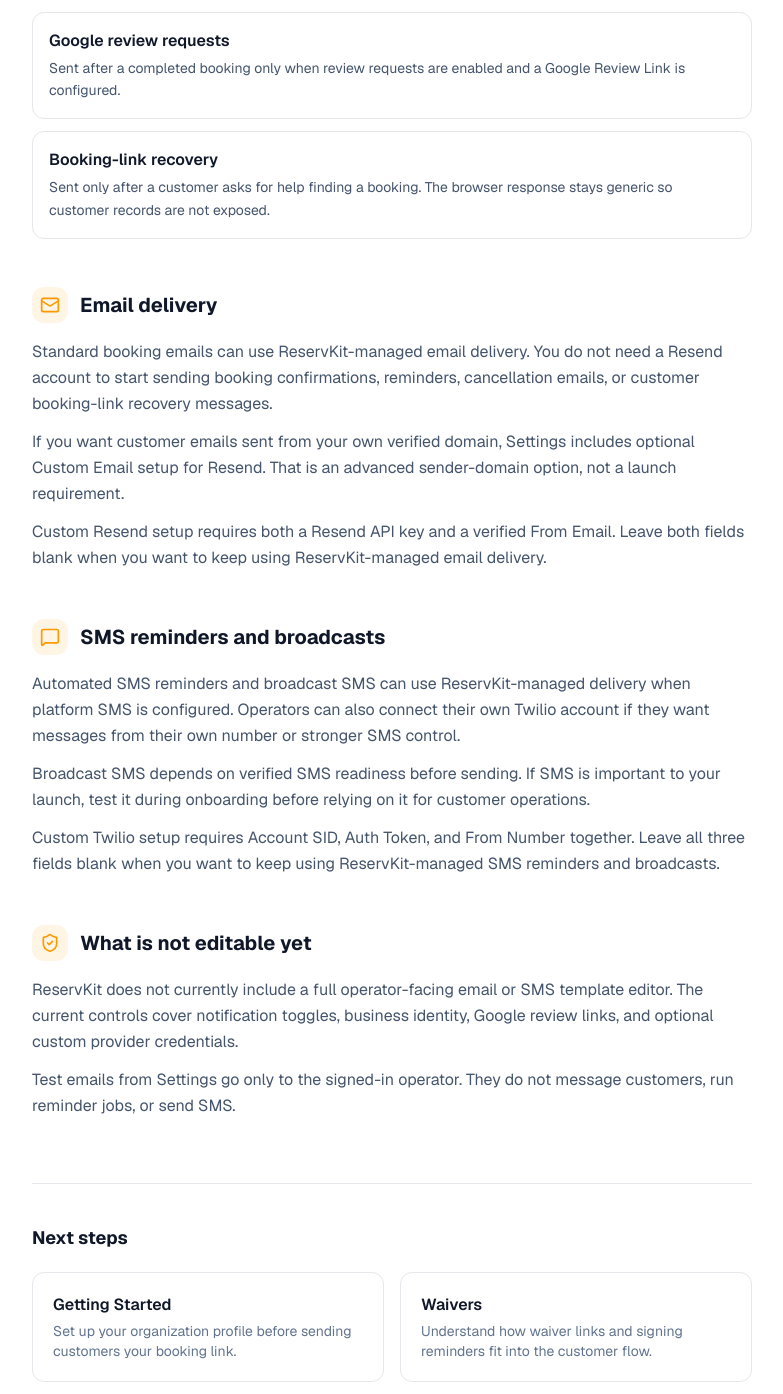
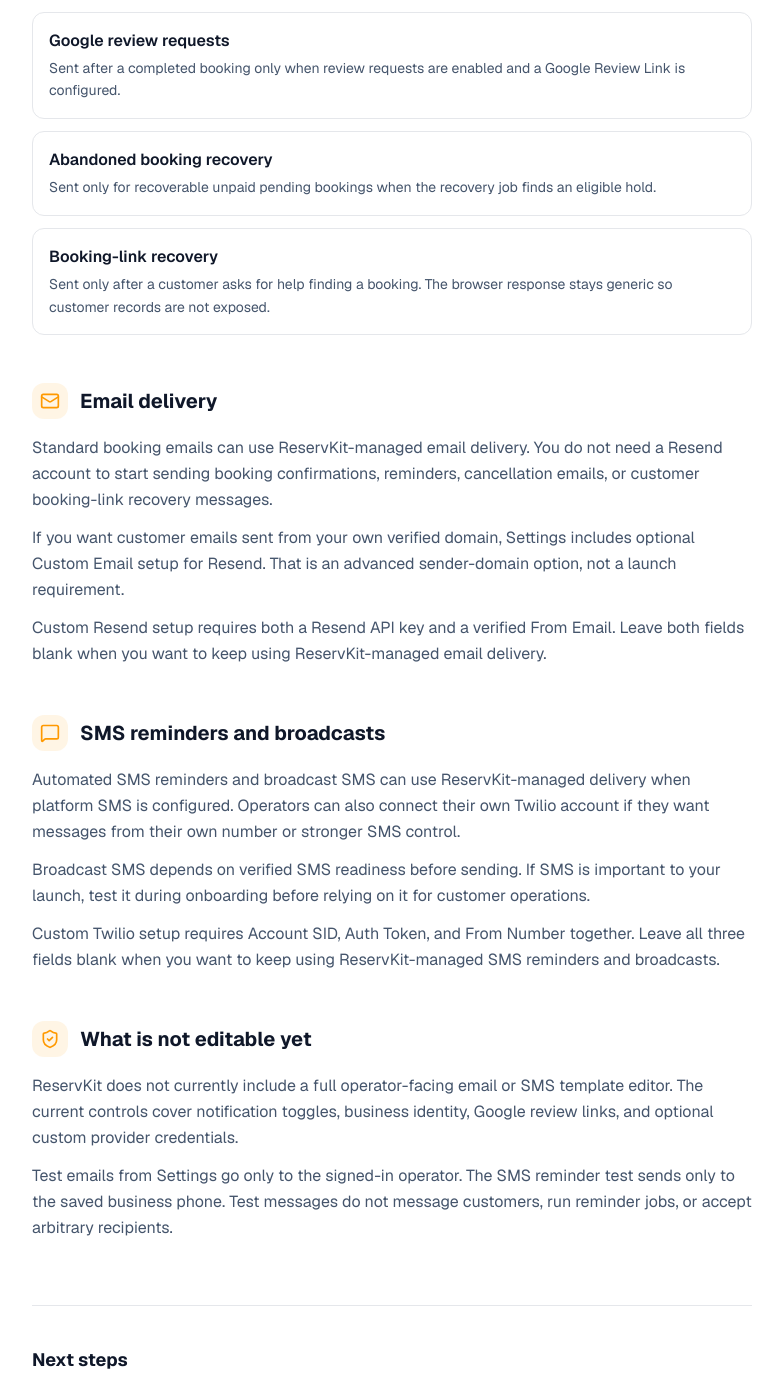
Before and after one commit to Cortana-Ops/reservkit-landing, a Next.js app: page /docs/notifications in a window 1280 px wide. Shown: the part 1013-2407 px from the top of the page, without its empty margins (248-1031 px from the left). Built offline with nearby package versions, Linux system fonts and the light colour scheme.

Commit message:
Align notification test message copy

```diff
--- a/app/docs/notifications/page.tsx
+++ b/app/docs/notifications/page.tsx
@@ -36,6 +36,10 @@ const messageTypes = [
   {
     title: "Google review requests",
     body: "Sent after a completed booking only when review requests are enabled and a Google Review Link is configured.",
+  },
+  {
+    title: "Abandoned booking recovery",
+    body: "Sent only for recoverable unpaid pending bookings when the recovery job finds an eligible hold.",
   },
   {
     title: "Booking-link recovery",
@@ -162,8 +166,8 @@ export default function Notifications() {
                 cover notification toggles, business identity, Google review links, and optional custom provider credentials.
               </p>
               <p>
-                Test emails from Settings go only to the signed-in operator. They do not message customers, run reminder jobs,
-                or send SMS.
+                Test emails from Settings go only to the signed-in operator. The SMS reminder test sends only to the saved
+                business phone. Test messages do not message customers, run reminder jobs, or accept arbitrary recipients.
               </p>
             </div>
           </section>
--- a/scripts/check-content.mjs
+++ b/scripts/check-content.mjs
@@ -299,6 +299,10 @@ const required = [
   { file: "app/docs/notifications/page.tsx", text: "ReservKit-managed SMS reminders and broadcasts" },
   { file: "app/docs/notifications/page.tsx", text: "does not currently include a full operator-facing email or SMS template editor" },
   { file: "app/docs/notifications/page.tsx", text: "Test emails from Settings go only to the signed-in operator" },
+  { file: "app/docs/notifications/page.tsx", text: "The SMS reminder test sends only to the saved" },
+  { file: "app/docs/notifications/page.tsx", text: "Test messages do not message customers, run reminder jobs, or accept arbitrary recipients" },
+  { file: "app/docs/notifications/page.tsx", text: "Abandoned booking recovery" },
+  { file: "docs/MARKETING_PRODUCT_FACTS.md", text: "the SMS reminder test sends only to the saved business phone" },
   { file: "app/docs/waivers/page.tsx", text: "Collect digital waivers for activities that require them" },
   { file: "app/docs/waivers/page.tsx", text: "waiver language reviewed for your business" },
   { file: "app/docs/waivers/page.tsx", text: "counsel, insurer, and operating requirements" },
--- a/scripts/check-live.mjs
+++ b/scripts/check-live.mjs
@@ -36,6 +36,9 @@ const sharedRequiredByRoute = {
     "Custom Resend setup requires both a Resend API key and a verified From Email",
     "Custom Twilio setup requires Account SID, Auth Token, and From Number together",
     "does not currently include a full operator-facing email or SMS template editor",
+    "The SMS reminder test sends only to the saved business phone",
+    "Test messages do not message customers, run reminder jobs, or accept arbitrary recipients",
+    "Abandoned booking recovery",
   ],
   "/docs/reports": ["Customer tips are shown separately from booking income"],
   "/docs/bookings-availability": [
```
Also changed, not shown: 2 other files (tests, documents, lock files or other folders).
